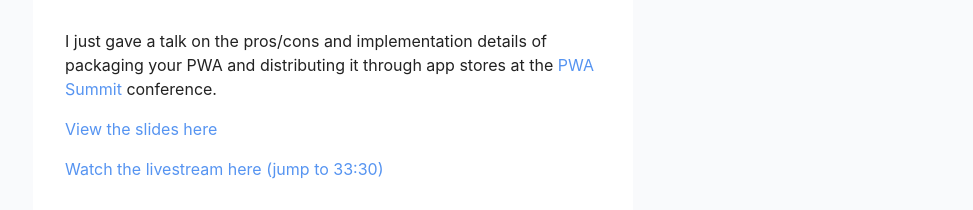
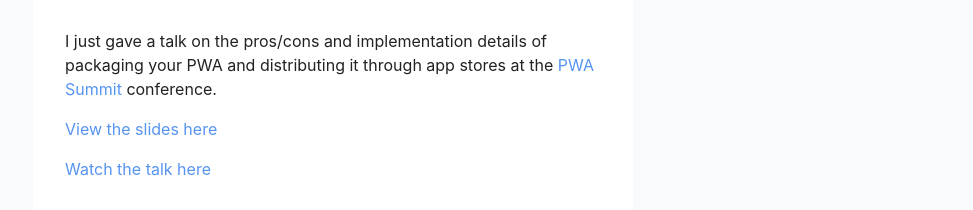
Before and after one commit to micahjon/micahjon.github.io, an Eleventy site: page _posts/2021-10-07-pwa-app-stores.md in a window 1280 px wide. Shown: the part 252-462 px from the top of the page, without its empty margins (307-1280 px from the left). Built offline with nearby package versions, Linux system fonts and the light colour scheme; Eleventy itself is replaced by a stand-in of ours; files that its build step writes are made by us from their sources; a script that the page names is missing.

Commit message:
Add correct time on youtube link to PWASummit talk

```diff
--- a/_posts/2021-10-07-pwa-app-stores.md
+++ b/_posts/2021-10-07-pwa-app-stores.md
@@ -9,4 +9,4 @@ I just gave a talk on the pros/cons and implementation details of packaging your
 
 [View the slides here](https://docs.google.com/presentation/d/1wEdMa1aFqtpJVJHWm8Gc5X-6xLHDY1i4Dx5JaaZ_89k/edit#slide=id.p1)
 
-[Watch the livestream here (jump to 33:30)](https://youtu.be/qbh_u2hvIjg)
+[Watch the talk here](https://youtu.be/qbh_u2hvIjg?t=15601)
```
